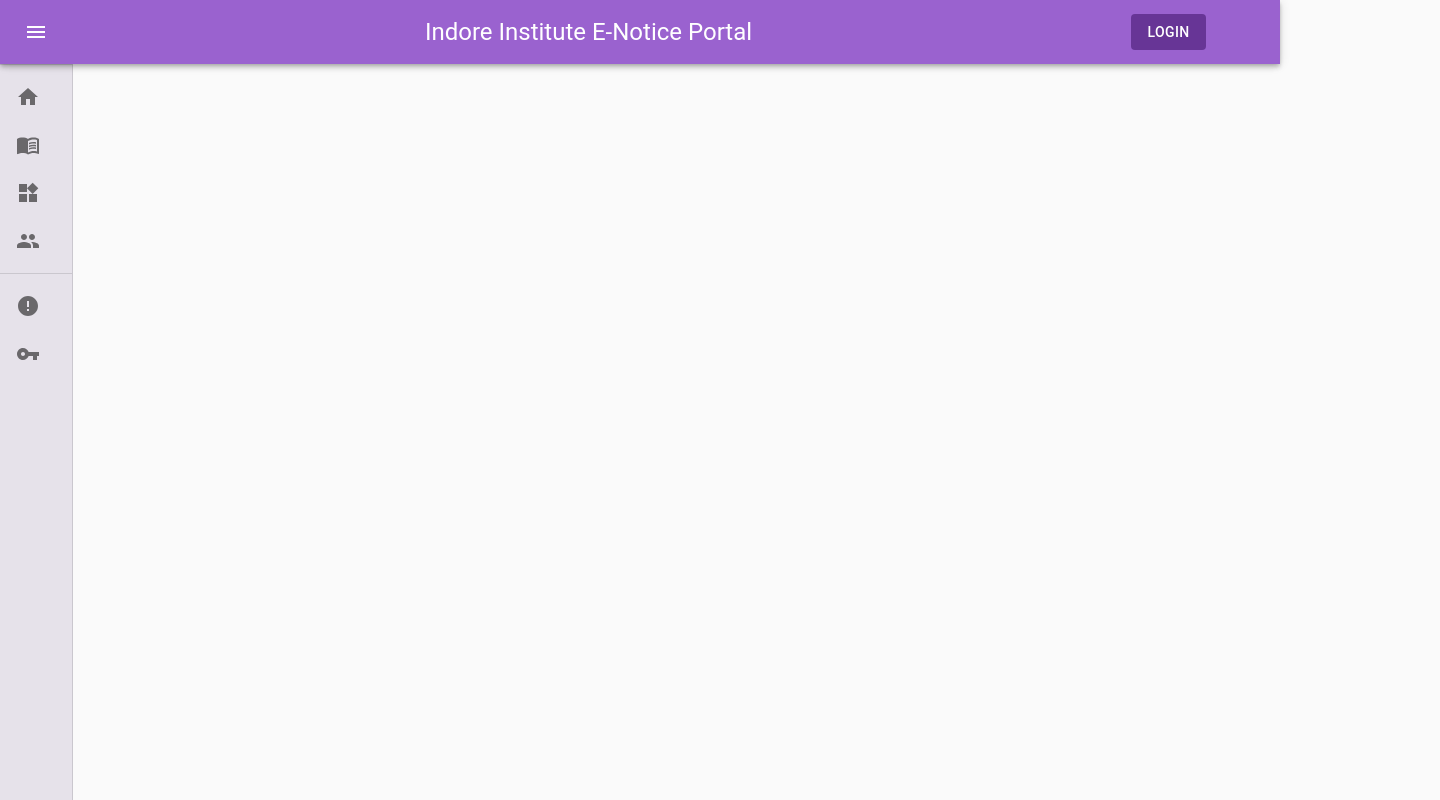
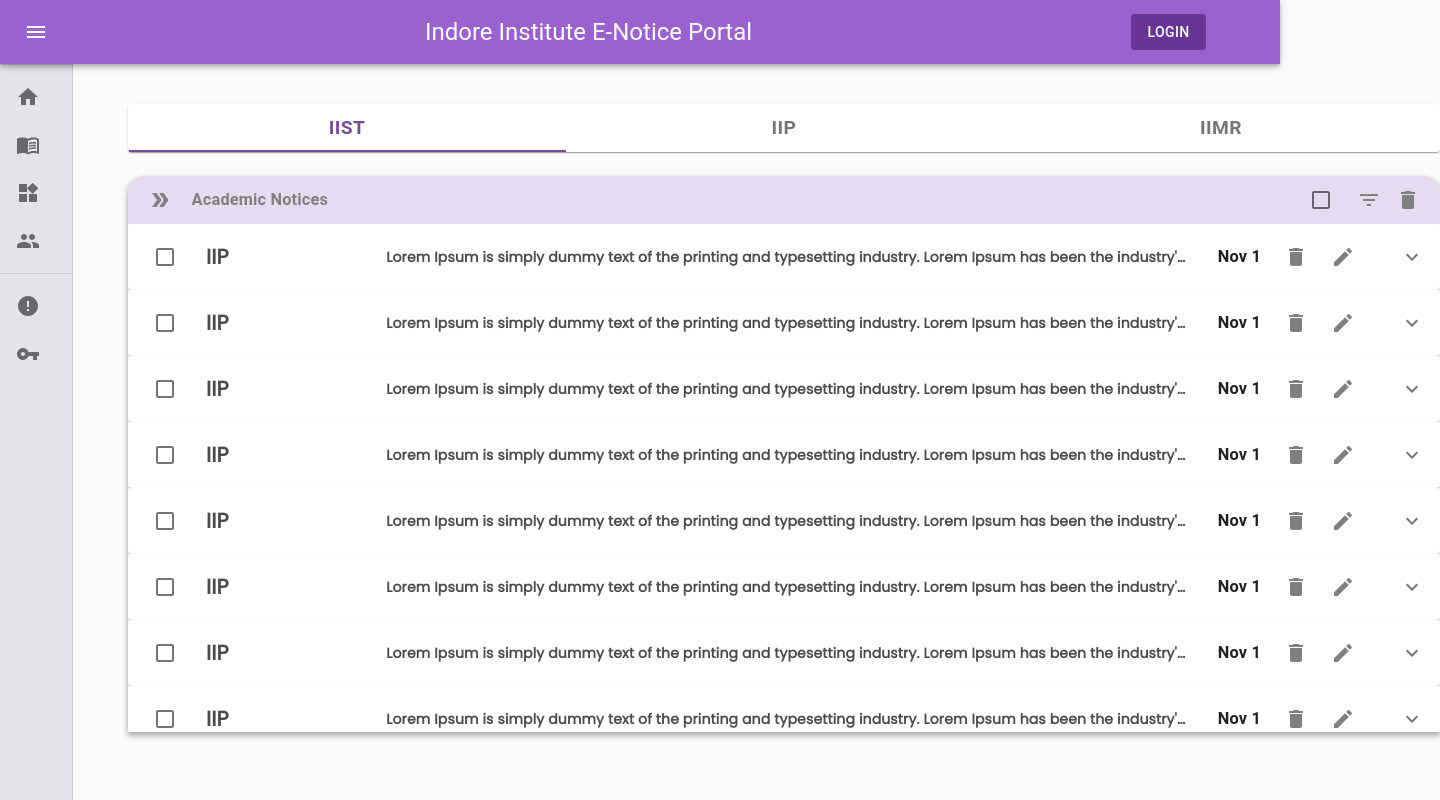
Before and after one commit to ujjawalpatidar025/Minor-project-E_notice, a React (Create React App) app: page /spam/iip in a window 1280 px wide. Shown: the whole page, 1440 px wide, since content can reach past the window. Built offline with nearby package versions, Linux system fonts and the light colour scheme.

Commit message:
setting routes

```diff
--- a/src/App.js
+++ b/src/App.js
@@ -31,6 +31,30 @@ function App() {
             <Route exact="true" path="/home/iimr" element={<IIMR/>}/>
 
           </Route>
+          <Route exact="true" path="/academic">
+            <Route exact="true" path="/academic/iist" element={<IIST/>}/>
+            <Route exact="true" path="/academic/iip" element={<IIP/>}/>
+            <Route exact="true" path="/academic/iimr" element={<IIMR/>}/>
+
+          </Route>
+          <Route exact="true" path="/social">
+            <Route exact="true" path="/social/iist" element={<IIST/>}/>
+            <Route exact="true" path="/social/iip" element={<IIP/>}/>
+            <Route exact="true" path="/social/iimr" element={<IIMR/>}/>
+
+          </Route>
+          <Route exact="true" path="/community">
+            <Route exact="true" path="/community/iist" element={<IIST/>}/>
+            <Route exact="true" path="/community/iip" element={<IIP/>}/>
+            <Route exact="true" path="/community/iimr" element={<IIMR/>}/>
+
+          </Route>
+          <Route exact="true" path="/spam">
+            <Route exact="true" path="/spam/iist" element={<IIST/>}/>
+            <Route exact="true" path="/spam/iip" element={<IIP/>}/>
+            <Route exact="true" path="/spam/iimr" element={<IIMR/>}/>
+
+          </Route>
       </Routes>
       {isLogin!=='Login Successful'?null:<SnackBar/>}
 
--- a/src/Components/Landingpage/Landing.jsx
+++ b/src/Components/Landingpage/Landing.jsx
@@ -5,7 +5,7 @@ import ExpandMore from '@material-ui/icons/ExpandMore';
 import logo2 from '../Images/IIST_logo-removebg-preview.png';
 import { useEffect } from 'react'
 import { useState } from 'react'
-import { NavLink } from 'react-router-dom';
+import { Link } from 'react-router-dom';
 
 
 
@@ -27,7 +27,7 @@ const Landing = () => {
           </div>
         </Collapse>
         <button className="arrow-btn">
-        <NavLink to="/home"><ExpandMore style={{fontSize:'2.5rem'}}/></NavLink>
+        <Link to="/home/iist"><ExpandMore style={{fontSize:'2.5rem'}}/></Link>
         </button>
       </div>
     </div>
--- a/src/Components/Login/Login.jsx
+++ b/src/Components/Login/Login.jsx
@@ -86,7 +86,7 @@ const Login = () => {
             if(values.password==='demo'){
               setValues({ ...values, email:'', password:'' });
               setIsLogin('Login Successful');
-              history('/home');
+              history('/home/iist');
 
             }else{
               setPasswordError('Incorrect password');
--- a/src/Components/NavAndSidebar/Addnoticepage.jsx
+++ b/src/Components/NavAndSidebar/Addnoticepage.jsx
@@ -107,10 +107,10 @@ const Addnoticepage=()=> {
                     rows={5}
                   />
                 </div>
-                <div className="upload-input">
+                {/* <div className="upload-input">
                   <InputLabel>Upload Image/Video</InputLabel>
                   <input id="choose image/video" type="file" />
-                </div>
+                </div> */}
                 <div className="add-notice">
                   <Button
                     type="submit"
--- a/src/Pages/Academic/Academic.jsx
+++ b/src/Pages/Academic/Academic.jsx
@@ -5,7 +5,7 @@ const Academic = () => {
   return (
     <div>
         <Routes>
-            <Route exact='true' to='/academic/IIST' element=''/>
+            <Route exact='true' to='/academic/iist' element=''/>
 
 
         </Routes>
--- a/src/Pages/All Notice/IIMR/IIMR.jsx
+++ b/src/Pages/All Notice/IIMR/IIMR.jsx
@@ -23,12 +23,8 @@ const IIMR = () => {
 
 
 
-  const [isLogin,setIsLogin, openAdd, setOpenAdd]=useContext(SuccessContext);
-
-
   return (
     <>
-    {isLogin&&<SnackBar/>}
     {/* <div className='notice_box'> */}
     <Notice/>
 
--- a/src/Pages/All Notice/IIMR/NoticeBox.jsx
+++ b/src/Pages/All Notice/IIMR/NoticeBox.jsx
@@ -22,12 +22,9 @@ const NoticeBox = () => {
 
 
 
-  const [isLogin,setIsLogin, openAdd, setOpenAdd]=useContext(SuccessContext);
-
 
   return (
     <>
-    {isLogin&&<SnackBar/>}
     {/* <div className='notice_box'> */}
     <Notice/>
 
--- a/src/Pages/All Notice/IIP/IIP.jsx
+++ b/src/Pages/All Notice/IIP/IIP.jsx
@@ -23,12 +23,8 @@ const IIP = () => {
 
 
 
-  const [isLogin,setIsLogin, openAdd, setOpenAdd]=useContext(SuccessContext);
-
-
   return (
     <>
-    {isLogin&&<SnackBar/>}
     {/* <div className='notice_box'> */}
     <Notice/>
 
--- a/src/Pages/All Notice/IIP/NoticeBox.jsx
+++ b/src/Pages/All Notice/IIP/NoticeBox.jsx
@@ -22,12 +22,10 @@ const NoticeBox = () => {
 
 
 
-  const [isLogin,setIsLogin, openAdd, setOpenAdd]=useContext(SuccessContext);
-
 
   return (
     <>
-    {isLogin&&<SnackBar/>}
+
     {/* <div className='notice_box'> */}
     <Notice/>
 
--- a/src/Pages/All Notice/IIST/IIST.jsx
+++ b/src/Pages/All Notice/IIST/IIST.jsx
@@ -22,13 +22,8 @@ const IIST = () => {
 
 
 
-
-  const [isLogin,setIsLogin, openAdd, setOpenAdd]=useContext(SuccessContext);
-
-
   return (
     <>
-    {isLogin&&<SnackBar/>}
     {/* <div className='notice_box'> */}
     <Notice/>
 
--- a/src/Pages/All Notice/IIST/NoticeBox.jsx
+++ b/src/Pages/All Notice/IIST/NoticeBox.jsx
@@ -22,14 +22,11 @@ const NoticeBox = () => {
 
 
 
-  const [isLogin,setIsLogin, openAdd, setOpenAdd]=useContext(SuccessContext);
-
 
   return (
     <>
-    {isLogin&&<SnackBar/>}
     {/* <div className='notice_box'> */}
-    <Notice/>
+    {/* <Notice/> */}
 
     <div className='notice_box'>
 
--- a/src/Pages/All Notice/Notice.jsx
+++ b/src/Pages/All Notice/Notice.jsx
@@ -5,7 +5,7 @@ import Tabs from '@material-ui/core/Tabs';
 import Tab from '@material-ui/core/Tab';
 import { NavLink } from 'react-router-dom';
 import './Notice.css';
-import { Link } from 'react-router-dom';
+import { Link , useNavigate, useLocation } from 'react-router-dom';
 
 const useStyles = makeStyles({
   root: {
@@ -15,11 +15,56 @@ const useStyles = makeStyles({
 
 export default function Notice() {
   const classes = useStyles();
+  const location = useLocation();
   const [value, setValue] = React.useState(0);
 
   const handleChange = (event, newValue) => {
     setValue(newValue);
   };
+
+
+  let history = useNavigate();
+  const handleLinkChangeIIP=()=>{
+    if(location.pathname==='/home/iist' || location.pathname==='/home/iimr'){
+      history('/home/iip');
+    }else if(location.pathname==='/academic/iist' || location.pathname==='/academic/iimr' ){
+      history('/academic/iip');
+    }else if(location.pathname==='/social/iist' || location.pathname==='/social/iimr' ){
+      history('/social/iip');
+    }else if(location.pathname==='/community/iist' || location.pathname==='/community/iimr' ){
+      history('/community/iip');
+    }else if(location.pathname==='/spam/iist' || location.pathname==='/spam/iimr' ){
+      history('/spam/iip');
+    }
+  }
+  const handleLinkChangeIIM=()=>{
+    if(location.pathname==='/home/iip' || location.pathname==='/home/iist'){
+      history('/home/iimr');
+    }else if(location.pathname==='/academic/iip' || location.pathname==='/academic/iist' ){
+      history('/academic/iimr');
+    }else if(location.pathname==='/social/iip' || location.pathname==='/social/iist' ){
+      history('/social/iimr');
+    }else if(location.pathname==='/community/iip' || location.pathname==='/community/iist' ){
+      history('/community/iimr');
+    }else if(location.pathname==='/spam/iip' || location.pathname==='/spam/iim' ){
+      history('/spam/iimr');
+    }
+
+  }
+  const handleLinkChangeIIST=()=>{
+    if(location.pathname==='/home/iip' || location.pathname==='/home/iimr'){
+      history('/home/iist');
+    }else if(location.pathname==='/academic/iip' || location.pathname==='/academic/iimr' ){
+      history('/academic/iist');
+    }else if(location.pathname==='/social/iip' || location.pathname==='/social/iimr' ){
+      history('/social/iist');
+    }else if(location.pathname==='/community/iip' || location.pathname==='/community/iimr' ){
+      history('/community/iist');
+    }else if(location.pathname==='/spam/iip' || location.pathname==='/spam/iimr' ){
+      history('/spam/iist');
+    }
+
+  }
 
   return (
     <div className='notice_main'>
@@ -31,10 +76,10 @@ export default function Notice() {
         textColor="primary"
         centered
       >
-       <Tab label="IIST" onClick="/home/iist"  className='sector'/>
+       <Tab label="IIST" onClick={handleLinkChangeIIST}  className='sector'/>
 
-       <Tab label="IIP" onClick="/home/iip"  className='sector' />
-        <Tab label="IIMR"  className='sector'  />
+       <Tab label="IIP" onClick={handleLinkChangeIIP}  className='sector' />
+        <Tab label="IIMR" onClick={handleLinkChangeIIM}  className='sector'  />
       </Tabs>
     </Paper>
     </div>
```
